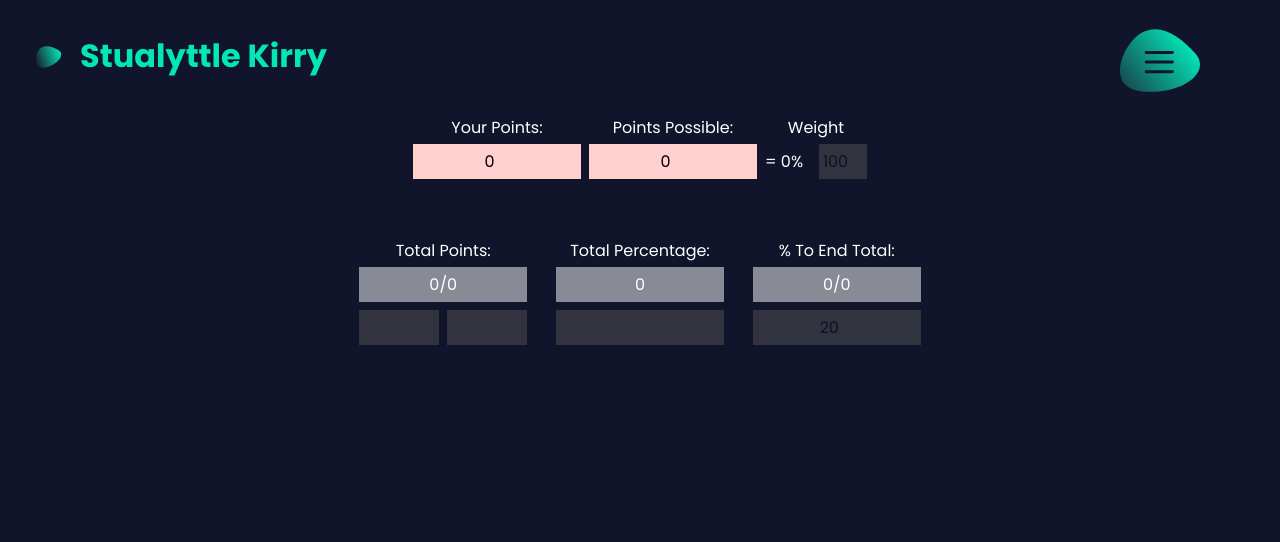
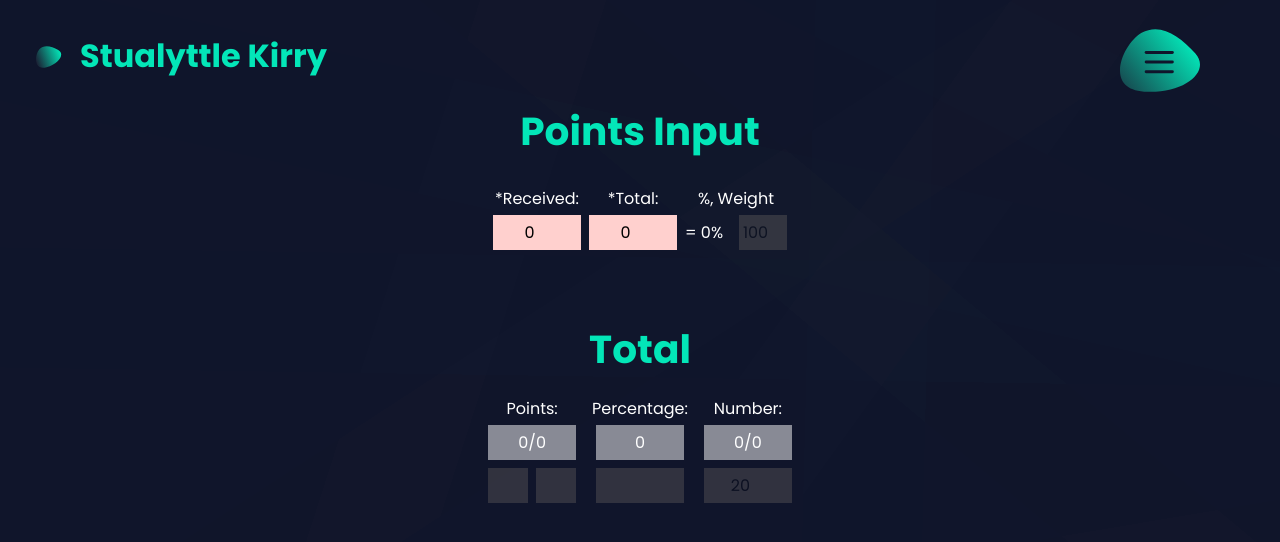
Before and after one commit to KilianDeBock/KilianDeBock, a React (Create React App) app in the folder portfolio/: page /tools/points in a window 1280 px wide. Shown: the top 542 px of the page. Built offline with nearby package versions, Linux system fonts and the light colour scheme.

Commit message:
22.23.1.1: Updates and fixes

```diff
--- /dev/null
+++ b/portfolio/public/css/background.css
@@ -0,0 +1,50 @@
+:root {
+    --color__orange: #F7B262;
+    --color__yellow: #F9F871;
+    --color__red: #ecae9e;
+    --color__blue: #00C6CF;
+    --color__green: #00C896;
+}
+
+.background {
+    display: flex;
+    position: absolute;
+    top: 0;
+    left: 0;
+    z-index: -1;
+    overflow: hidden;
+    height: 100vh;
+    width: 100%;
+    justify-content: center;
+    opacity: .05;
+}
+
+.background__line {
+    display: block;
+    position: fixed;
+    width: calc(150vw + 150vh);
+    opacity: .15;
+    height: 15vh;
+    top: 45vh;
+    transform-origin: 50% 50%;
+}
+
+.background__line:nth-child(1n+1) {
+    background-color: var(--color__blue);
+}
+
+.background__line:nth-child(2n+1) {
+    background-color: var(--color__yellow);
+}
+
+.background__line:nth-child(3n+1) {
+    background-color: var(--color__orange);
+}
+
+.background__line:nth-child(4n+1) {
+    background-color: var(--color__red);
+}
+
+.background__line:nth-child(5n+1) {
+    background-color: var(--color__green);
+}
--- a/portfolio/public/index.html
+++ b/portfolio/public/index.html
@@ -6,26 +6,10 @@
     <link rel="icon" href="https://lyttle.it/favicon.ico"/>
     <meta name="viewport" content="width=device-width, initial-scale=1"/>
     <link rel="manifest" href="%PUBLIC_URL%/manifest.json"/>
+    <link rel="stylesheet" href="/css/background.css">
+    <script src="/js/background.js" defer></script>
+    <script src="/js/react-fix.js"></script>
     <title>Kilian De Bock</title>
-    <script type="text/javascript">
-      // Bodge https://stackoverflow.com/a/62483490
-      (function (l) {
-        if (l.search) {
-          var q = {};
-          l.search.slice(1).split('&').forEach(function (v) {
-            var a = v.split('=');
-            q[a[0]] = a.slice(1).join('=').replace(/~and~/g, '&');
-          });
-          if (q.p !== undefined) {
-            window.history.replaceState(null, null,
-              l.pathname.slice(0, -1) + (q.p || '') +
-              (q.q ? ('?' + q.q) : '') +
-              l.hash
-            );
-          }
-        }
-      }(window.location));
-    </script>
 </head>
 <body>
 <noscript>You need to enable JavaScript to run this app.</noscript>
--- /dev/null
+++ b/portfolio/public/js/background.js
@@ -0,0 +1,65 @@
+(() => {
+  const background = {
+    initialize() {
+      this.cacheElements();
+      this.generateUI();
+      this.startAnimation();
+    },
+    cacheElements() {
+      this.$body = document.querySelector('body');
+      this.$background = document.querySelector('.background');
+      this.$backgroundLines = document.querySelectorAll('.background__line');
+    },
+    generateUI() {
+      /**
+       * Create a new array to generate the same div in.
+       * Creating an empty array with 10 empty items in, than filling it with 0, so we can map it.
+       * Mapping the same div.
+       * Joining the array
+       */
+      const bgLines = new Array(10)
+        .fill(0)
+        .map(() => `<div class="background__line"></div>`)
+        .join('');
+
+      // Add to the bottom of the Body
+      this.$body.innerHTML += `<div class="background">${bgLines}</div>`;
+
+      // Re-Cache elements
+      this.cacheElements();
+    },
+    startAnimation() {
+      this.setLines(true);
+      setTimeout(() => this.setLines(), 200);
+    },
+    setLines(noTimeout = false) {
+      this.$backgroundLines.forEach(line => this.changePos(line, noTimeout))
+    },
+    changePos(line, noTimeout = false) {
+        const {height, width, degrees, time} = this.getRandoms();
+        line.style.transform =
+          `translate(${width}vw, ${height}vh) ` +
+          `rotate(${degrees}deg)`;
+        line.style.transition = `transform ${time}ms ease-in-out 0s`;
+        if (!noTimeout) setTimeout(() => this.changePos(line), time);
+    },
+    getRandoms() {
+      const height = this.getRandomNumber(0, 50, true)
+      const width = this.getRandomNumber(0, 50, true)
+      const degrees = this.getRandomNumber(0, 360, true)
+      const time = this.getRandomNumber(22, 33) * 1000
+
+      return {height, width, degrees, time};
+    },
+    getMinusOrNot(number = 0) {
+      return Math.random() > 0.5 ? -number : number;
+    },
+    getRandomNumber(min = 0, max = 1, minus = false) {
+      const randomNumber = Math.floor(Math.random() * (max - min + 1)) + min;
+      if (minus) return this.getMinusOrNot(randomNumber);
+      return randomNumber;
+    }
+  };
+  // Start initialization.
+  background.initialize();
+})();
--- /dev/null
+++ b/portfolio/public/js/react-fix.js
@@ -0,0 +1,17 @@
+// Bodge https://stackoverflow.com/a/62483490
+(function (l) {
+  if (l.search) {
+    var q = {};
+    l.search.slice(1).split('&').forEach(function (v) {
+      var a = v.split('=');
+      q[a[0]] = a.slice(1).join('=').replace(/~and~/g, '&');
+    });
+    if (q.p !== undefined) {
+      window.history.replaceState(null, null,
+        l.pathname.slice(0, -1) + (q.p || '') +
+        (q.q ? ('?' + q.q) : '') +
+        l.hash
+      );
+    }
+  }
+}(window.location));
--- a/portfolio/src/_sass/components/_spacers.scss
+++ b/portfolio/src/_sass/components/_spacers.scss
@@ -1,22 +1,22 @@
-@for $i from 1 through 20 {
+@for $i from 0 through 20 {
   .margin-#{$i} {
     margin: #{$i}rem;
   }
 }
 
-@for $i from 1 through 20 {
+@for $i from 0 through 20 {
   .margin-top-#{$i} {
     margin-top: #{$i}rem;
   }
 }
 
-@for $i from 1 through 20 {
+@for $i from 0 through 20 {
   .margin-bottom-#{$i} {
     margin-bottom: #{$i}rem;
   }
 }
 
-@for $i from 1 through 20 {
+@for $i from 0 through 20 {
   @media (min-width: $width-desktop-small) {
     .margin-left-#{$i} {
       margin-left: #{$i}rem;
@@ -28,7 +28,7 @@
   margin-left: auto;
 }
 
-@for $i from 1 through 20 {
+@for $i from 0 through 20 {
   @media (min-width: $width-desktop-small) {
     .margin-right-#{$i} {
       margin-right: #{$i}rem;
@@ -36,25 +36,25 @@
   }
 }
 
-@for $i from 1 through 20 {
+@for $i from 0 through 20 {
   .padding-#{$i} {
     padding: #{$i}rem;
   }
 }
 
-@for $i from 1 through 20 {
+@for $i from 0 through 20 {
   .padding-top-#{$i} {
     padding-top: #{$i}rem;
   }
 }
 
-@for $i from 1 through 20 {
+@for $i from 0 through 20 {
   .padding-bottom-#{$i} {
     padding-bottom: #{$i}rem;
   }
 }
 
-@for $i from 1 through 20 {
+@for $i from 0 through 20 {
   @media (min-width: $width-desktop-small) {
     .padding-left-#{$i} {
       padding-left: #{$i}rem;
@@ -62,7 +62,7 @@
   }
 }
 
-@for $i from 1 through 20 {
+@for $i from 0 through 20 {
   @media (min-width: $width-desktop-small) {
     .padding-right-#{$i} {
       padding-right: #{$i}rem;
--- a/portfolio/src/pages/tools/pointsCalculate.page.js
+++ b/portfolio/src/pages/tools/pointsCalculate.page.js
@@ -138,9 +138,10 @@ const PointsCalculatePage = () => {
   return (
     <section>
       <form action="#">
+        <h2 className="margin-left-0 margin-bottom-2">Points Input</h2>
         <article className="group">
           <div className="label">
-            <label>Your Points:</label>
+            <label>*Received:</label>
             {points[0] &&
               Object.entries(points[0]).map(([key, value], i) => {
                 return (
@@ -155,7 +156,7 @@ const PointsCalculatePage = () => {
               })}
           </div>
           <div className="label">
-            <label>Points Possible:</label>
+            <label>*Total:</label>
             {points[1] &&
               Object.entries(points[1]).map(([key, value], i) => {
                 return (
@@ -170,7 +171,7 @@ const PointsCalculatePage = () => {
               })}
           </div>
           <div className="label">
-            <label>Weight</label>
+            <label>%, Weight</label>
             {points[2] &&
               Object.entries(points[2]).map(([key, value], i) => {
                 return (
@@ -188,9 +189,10 @@ const PointsCalculatePage = () => {
               })}
           </div>
         </article>
+        <h2 className="margin-left-0 margin-top-5 margin-bottom-2">Total</h2>
         <article className="un-editable">
           <label>
-            Total Points:
+            Points:
             <input type="text" readOnly value={total.points || ""} />
             <div className="group half-width">
               <input
@@ -212,7 +214,7 @@ const PointsCalculatePage = () => {
             </div>
           </label>
           <label>
-            Total Percentage:
+            Percentage:
             <input type="text" readOnly value={total.percentage || 0} />
             <input
               className="validField"
@@ -224,7 +226,7 @@ const PointsCalculatePage = () => {
             />
           </label>
           <label>
-            % To End Total:
+            Number:
             <input
               type="text"
               readOnly
--- a/portfolio/src/pages/tools/pointsCalculate.scss
+++ b/portfolio/src/pages/tools/pointsCalculate.scss
@@ -2,7 +2,6 @@ form {
   color: white;
   display: flex;
   flex-direction: column;
-  gap: 4rem;
   align-items: center;
 }
 
@@ -31,7 +30,7 @@ form {
 }
 
 .half-width > * {
-  width: 5rem;
+  width: 2.5rem;
 }
 
 label,
@@ -51,7 +50,7 @@ label,
 input {
   background-color: #cef3ff;
   text-align: center;
-  width: 10.5rem;
+  width: 5.5rem;
   color: black;
 
   &[value="0"] {
@@ -61,7 +60,7 @@ input {
 
 .un-editable {
   display: flex;
-  gap: 1.8rem;
+  gap: 1rem;
 
   input {
     background-color: rgba(255, 255, 255, 0.5);
```
Also changed, not shown: portfolio/src/_sass/components/_container.scss (line endings or trailing spaces).
